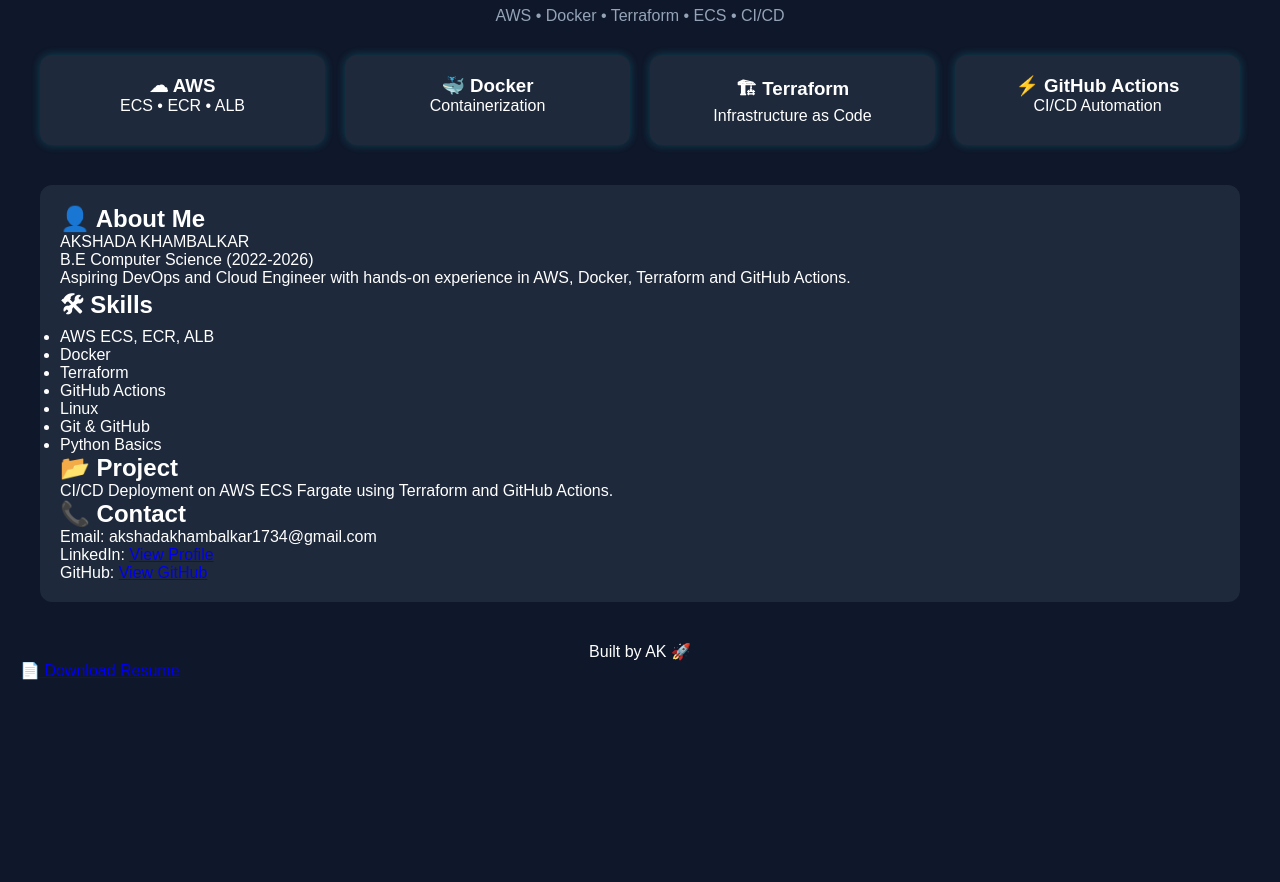
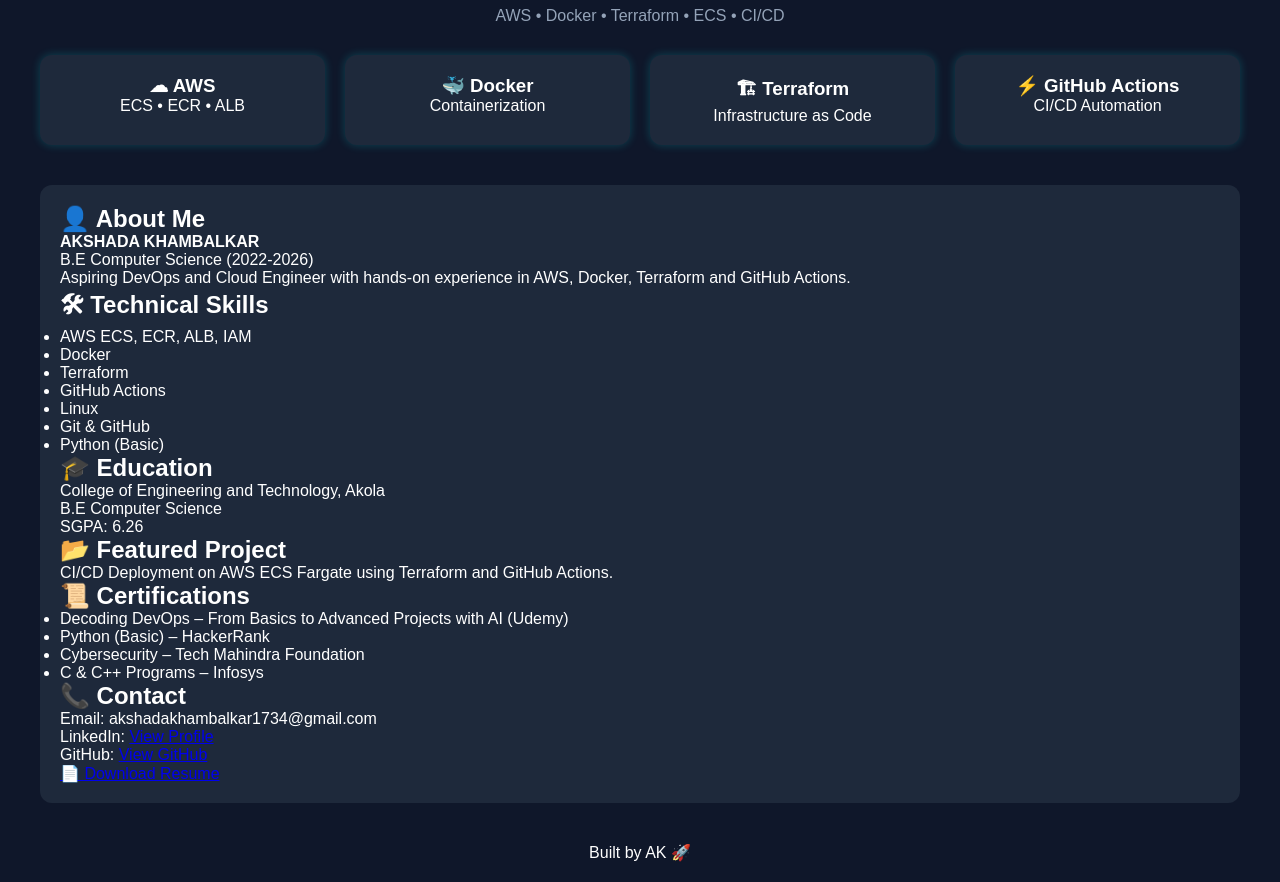
Before and after one commit to Akshadakhambalkar/ecs-terraform-project, a website: page public/index.html in a window 1280 px wide. Shown: the part 61-943 px from the top of the page. Before the commit the page ends 800 px from the top, so only its background shows below. Drawn offline with Linux system fonts and the light colour scheme.

Commit message:
Update portfolio website

```diff
--- a/public/index.html
+++ b/public/index.html
@@ -45,7 +45,7 @@
         <h2>👤 About Me</h2>
 
         <p>
-AKSHADA KHAMBALKAR<br>
+            <strong>AKSHADA KHAMBALKAR</strong><br>
             B.E Computer Science (2022-2026)
         </p>
 
@@ -53,23 +53,40 @@
             Aspiring DevOps and Cloud Engineer with hands-on experience in AWS, Docker, Terraform and GitHub Actions.
         </p>
 
-<h2>🛠 Skills</h2>
+        <h2>🛠 Technical Skills</h2>
 
         <ul>
-<li>AWS ECS, ECR, ALB</li>
+            <li>AWS ECS, ECR, ALB, IAM</li>
             <li>Docker</li>
             <li>Terraform</li>
             <li>GitHub Actions</li>
             <li>Linux</li>
             <li>Git & GitHub</li>
-<li>Python Basics</li>
+            <li>Python (Basic)</li>
         </ul>
 
-<h2>📂 Project</h2>
+        <h2>🎓 Education</h2>
+
+        <p>
+            College of Engineering and Technology, Akola<br>
+            B.E Computer Science<br>
+            SGPA: 6.26
+        </p>
+
+        <h2>📂 Featured Project</h2>
 
         <p>
             CI/CD Deployment on AWS ECS Fargate using Terraform and GitHub Actions.
         </p>
+
+        <h2>📜 Certifications</h2>
+
+        <ul>
+            <li>Decoding DevOps – From Basics to Advanced Projects with AI (Udemy)</li>
+            <li>Python (Basic) – HackerRank</li>
+            <li>Cybersecurity – Tech Mahindra Foundation</li>
+            <li>C & C++ Programs – Infosys</li>
+        </ul>
 
         <h2>📞 Contact</h2>
 
@@ -89,18 +106,19 @@
             </a>
         </p>
 
+        <p>
+            <a href="resume.pdf" target="_blank">
+                📄 Download Resume
+            </a>
+        </p>
+
     </div>
 
     <div class="footer">
-Built by AK 🚀
+        <p>Built by AK 🚀</p>
     </div>
 
 </div>
 
 </body>
 </html>
-<p>
-<a href="resume.pdf" target="_blank">
-📄 Download Resume
-</a>
-</p>
```
Lines whose indentation alone changed are shown as unchanged.
